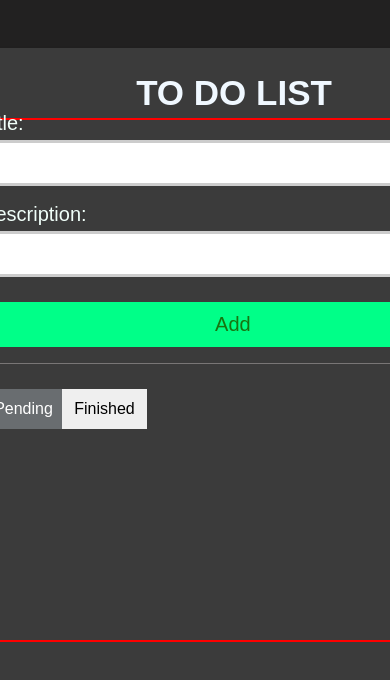
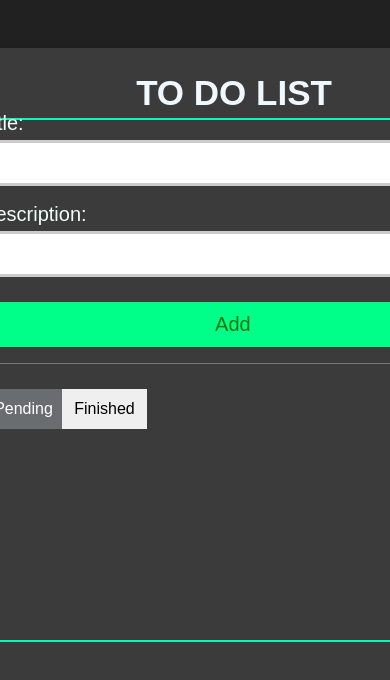
Before and after one commit to Mastick2607/to_do_list, a React (Vite) app: page / in a window 390 px wide. Shown: the top 680 px of the page. Built offline with nearby package versions, Linux system fonts and the light colour scheme.

Commit message:
despliegue a produccion 5

```diff
--- a/src/components/index.module.css
+++ b/src/components/index.module.css
@@ -84,7 +84,7 @@ body {
     /* flex-direction: column; */
     gap: 15px;
     margin-top: -35px;
-    border: solid red 2px;
+    border: solid rgb(0, 255, 179) 2px;
   }
   @media (max-width: 480px) {
     .container_father {
```
